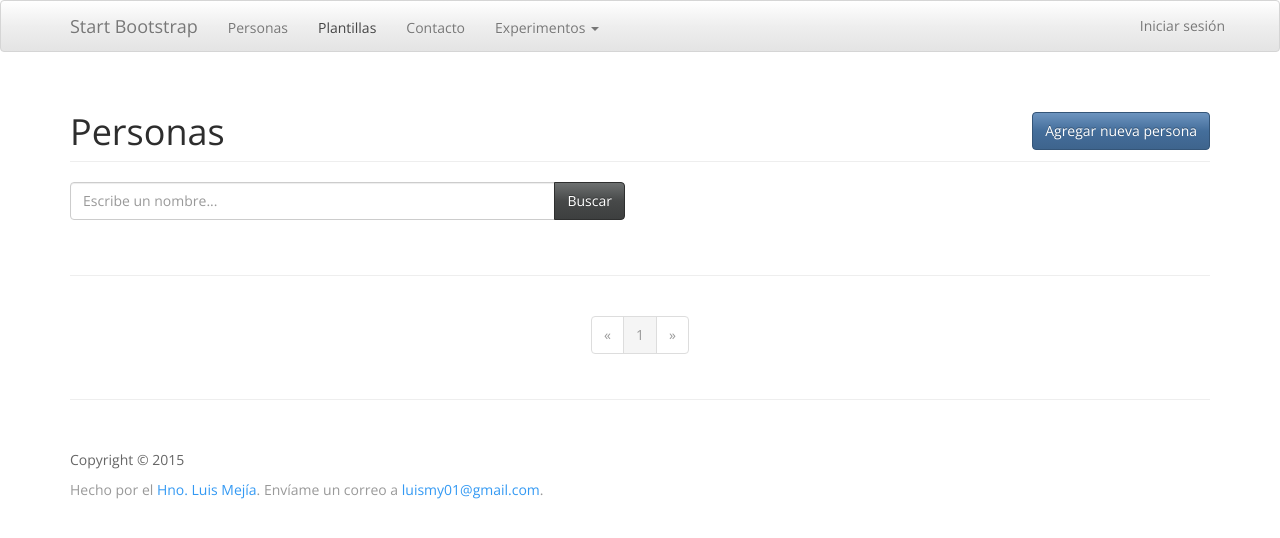
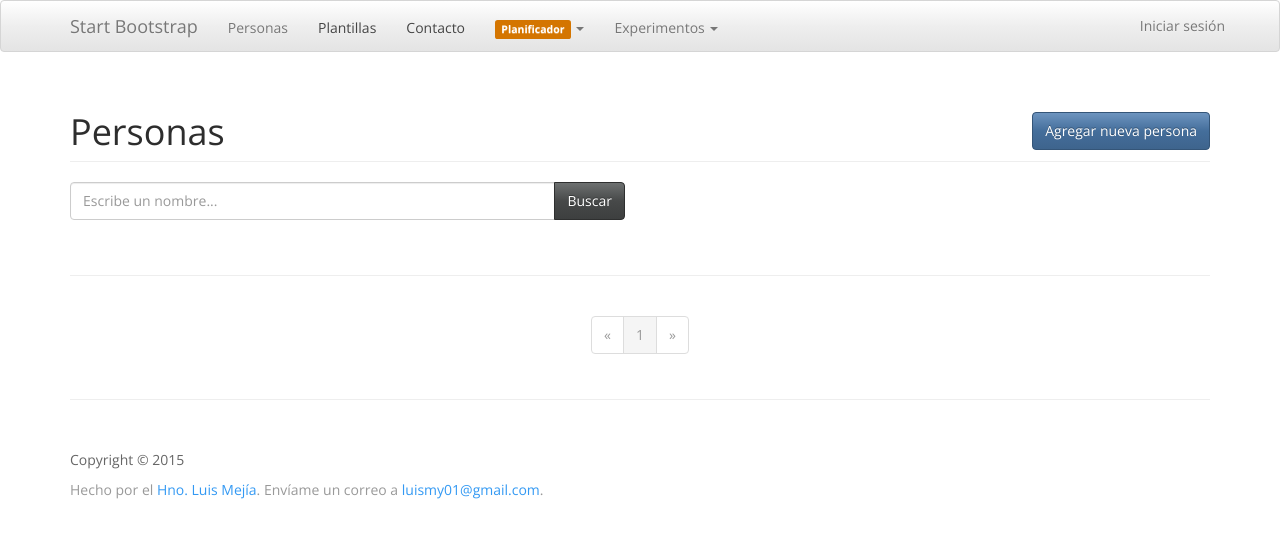
Before and after one commit to luismy01/igle-web, a Django app: page /personas/ in a window 1280 px wide. Shown: the top 538 px of the page. Run offline with Django 3.2, Linux system fonts and the light colour scheme; data that the repository does not hold is empty; some libraries are stand-ins or nearby versions.

Commit message:
se agrega el planificador al menu principal y se reorganiza el template asociado

```diff
--- a/igle/planificador_urls.py
+++ b/igle/planificador_urls.py
@@ -8,6 +8,6 @@ from .planificador_views import YearView
 
 urlpatterns = [
 
-	url(r'^planificador(?P<anio>\d\d\d\d)$', YearView.as_view() ),
+	url(r'^planificador/(?P<anio>\d\d\d\d)$', YearView.as_view(), name="planner_view" ),
 
 ]
--- a/templates/igle/menu.html
+++ b/templates/igle/menu.html
@@ -16,15 +16,29 @@
 		<div class="collapse navbar-collapse" id="bs-example-navbar-collapse-1">
 
 			<ul class="nav navbar-nav">
+
 				<li>
 					<a href="{% url 'personas:list_view' %}">Personas</a>
 				</li>
+
 				<li class="disabled">
 					<a href="{% url 'personas:list_view' %}">Plantillas</a>
 				</li>
-				<li>
+
+				<li class="disabled">
 					<a href="#">Contacto</a>
 				</li>
+
+				<li class="dropdown">
+					<a href="#" class="dropdown-toggle" data-toggle="dropdown" role="button" aria-haspopup="true" aria-expanded="false"> <span class="label label-warning">Planificador</span> <span class="caret"></span></a>
+					<ul class="dropdown-menu">
+						<li><a href="{% url 'planificador:planner_view' anio=2016 %}">2016</a></li>
+						<li role="separator" class="divider"></li>
+						<li><a href="{% url 'planificador:planner_view' anio=2015 %}">2015</a></li>
+						<li><a href="{% url 'planificador:planner_view' anio=2014 %}">2014</a></li>
+					</ul>
+				</li>
+
 			</ul>
 
 			{% include "xp/menu.html" %}
```
Also changed, not shown: templates/igle/planificador.html (+15 -5 lines).
